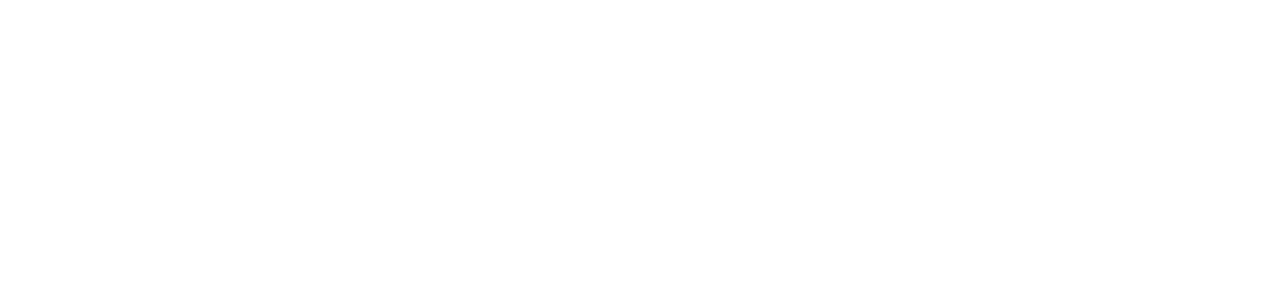
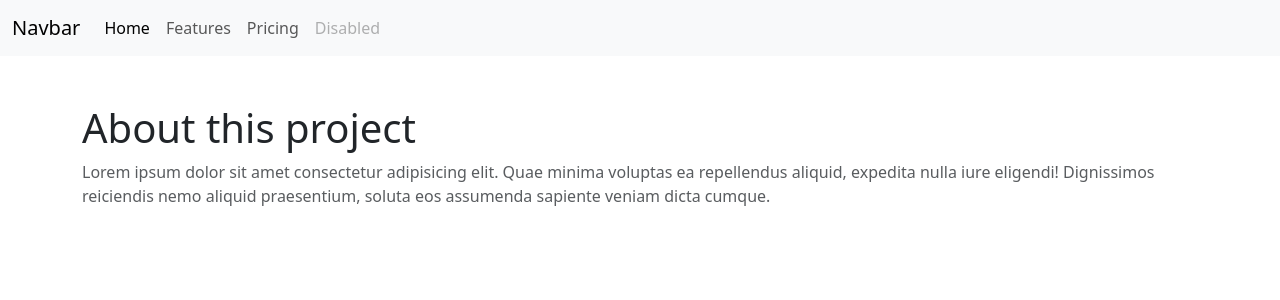
Before and after one commit to TizianoN/152-react-router-boilerplate, a React (Vite) app: page /about-us in a window 1280 px wide. Before the commit this address had no page. Shown: the top 300 px of the page. Built offline with nearby package versions, Linux system fonts and the light colour scheme.

Commit message:
add: about us page

```diff
--- a/src/App.jsx
+++ b/src/App.jsx
@@ -1,11 +1,13 @@
 import { BrowserRouter, Route, Routes } from "react-router-dom";
 import HomePage from "./pages/HomePage";
+import AboutPage from "./pages/AboutPage";
 
 export default function App() {
   return (
     <BrowserRouter>
       <Routes>
         <Route index Component={HomePage} />
+        <Route path="/about-us" Component={AboutPage} />
       </Routes>
     </BrowserRouter>
   );
--- /dev/null
+++ b/src/pages/AboutPage.jsx
@@ -0,0 +1,21 @@
+import Header from "../components/Header";
+
+export default function AboutPage() {
+  return (
+    <>
+      <Header />
+
+      <main>
+        <div className="py-5 container">
+          <h1>About this project</h1>
+          <p className="text-muted">
+            Lorem ipsum dolor sit amet consectetur adipisicing elit. Quae minima
+            voluptas ea repellendus aliquid, expedita nulla iure eligendi!
+            Dignissimos reiciendis nemo aliquid praesentium, soluta eos
+            assumenda sapiente veniam dicta cumque.
+          </p>
+        </div>
+      </main>
+    </>
+  );
+}
```
